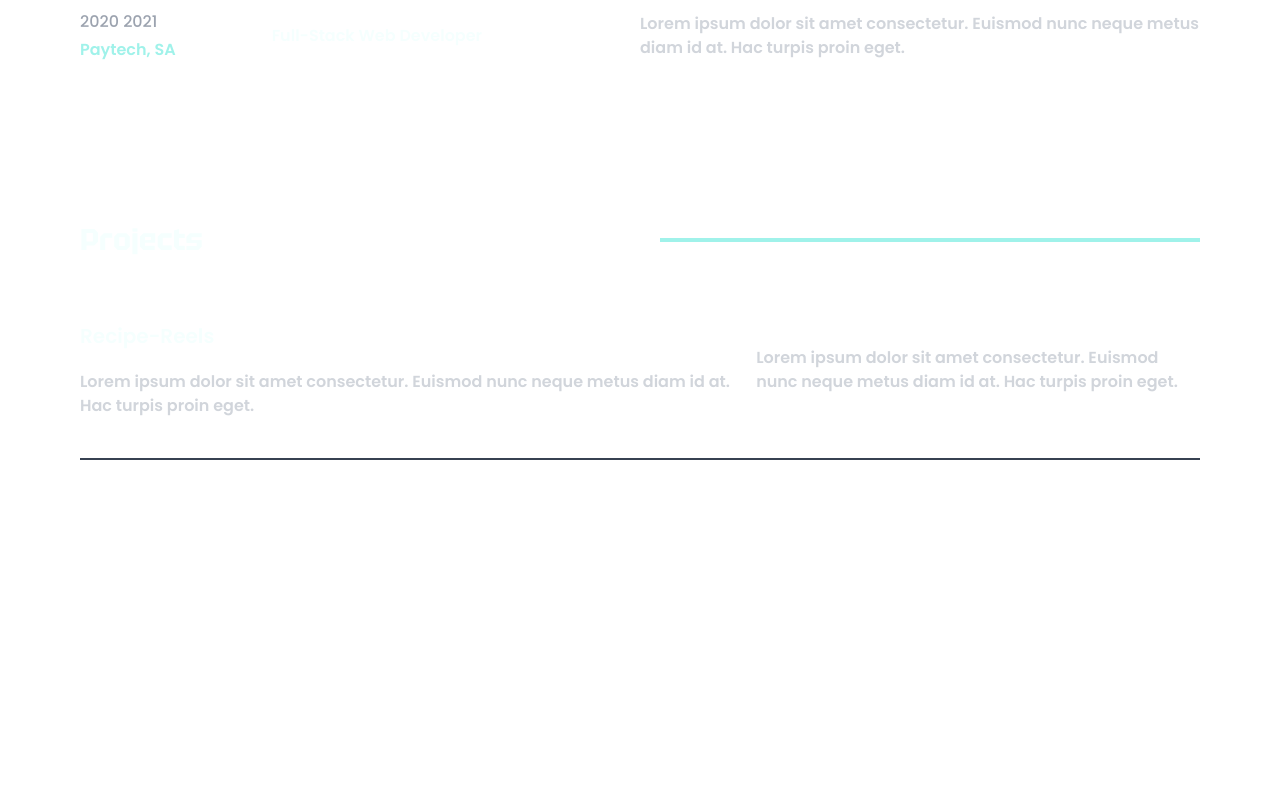
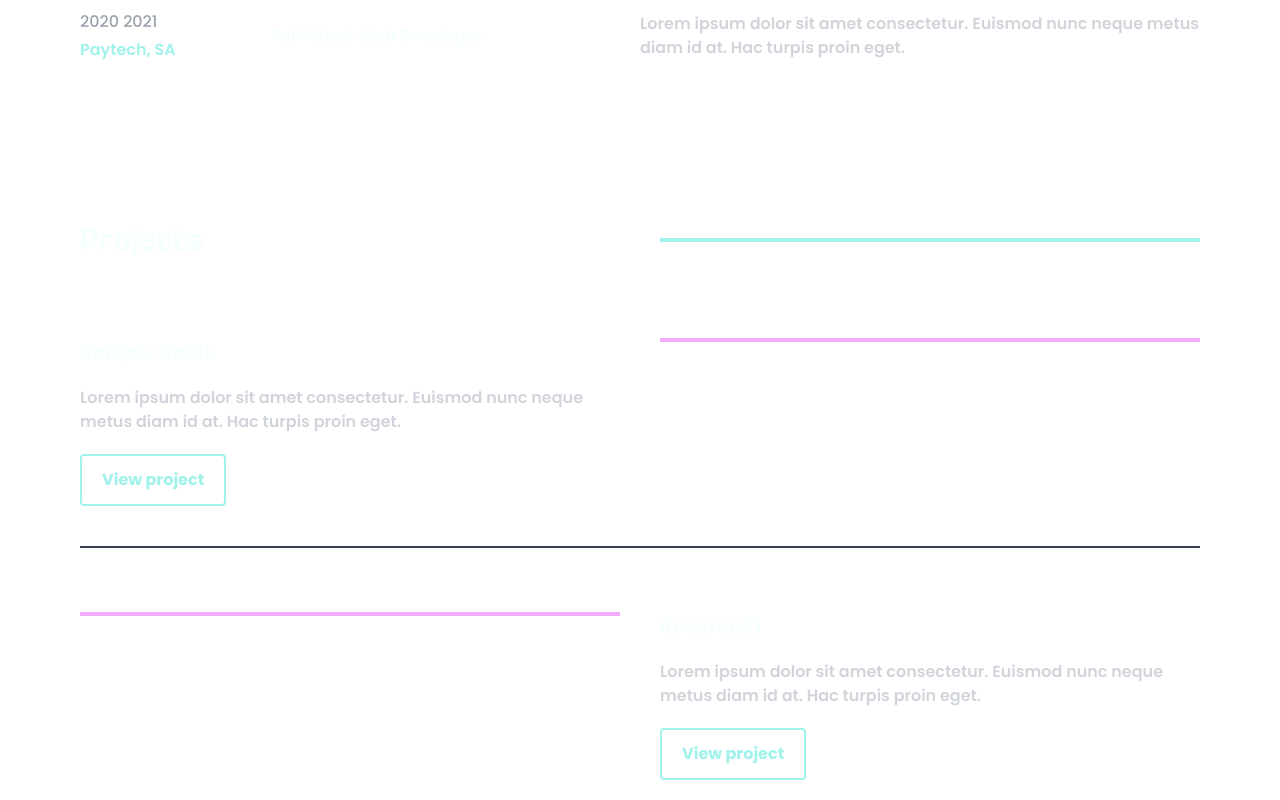
Before and after one commit to tadeumelembe/portfolio, a Next.js app: page / in a window 1280 px wide. Shown: the part 1541-2341 px from the top of the page. Before the commit the page ends 2041 px from the top, so only its background shows below. Built offline with nearby package versions, Linux system fonts and the light colour scheme.

Commit message:
Adjustments

```diff
--- a/src/app/page.tsx
+++ b/src/app/page.tsx
@@ -15,7 +15,7 @@ export default function Home() {
 
       <Header />
 
-      <div className={`${responsivePadding + ' '+ maxWidthContent}`}>
+      <div className="px-10 md:px-20 [1330px]:px-0 max-w-[1366px] mx-auto">
 
         <Welcome />
 
@@ -23,15 +23,15 @@ export default function Home() {
 
         <Experience />
 
-        <Projects />
-
       </div>
 
+      <Projects />
+
       <button
-      className='bg-green-water sticky rounded-full w-14 h-14 md:hidden float-right bottom-10 right-10'
+        className='bg-green-water sticky rounded-full w-14 h-14 md:hidden float-right bottom-10 right-10'
       >
         Veol
-        </button>
+      </button>
 
     </main>
   )
--- a/src/components/About.tsx
+++ b/src/components/About.tsx
@@ -1,6 +1,7 @@
 'use client'
 import localFont from "next/font/local";
 import Title from "./TitleComponent";
+import { maxWidthContent } from "@/utils/constants";
 
 const tektur = localFont({ src: '../../public/fonts/Tektur-VariableFont_wdth,wght.ttf' })
 
@@ -9,7 +10,7 @@ const yearsOfExperience = currentYear - 2021
 
 export default function About() {
     return (
-        <div id="about" className={`text-lg`}>
+        <div id="about" className={`text-lg ${maxWidthContent}`}>
           <Title title="About" />
             <div className="lg:flex flex-row justify-between gap-10 mt-4 items-start">
                 <div className="lg:w-1/2 md:pr-20">
--- a/src/components/Experience.tsx
+++ b/src/components/Experience.tsx
@@ -1,5 +1,5 @@
 'use client'
-import { userData } from "@/utils/constants";
+import { maxWidthContent, userData } from "@/utils/constants";
 import localFont from "next/font/local";
 import Title from "./TitleComponent";
 import BorderSeparetor from "./BorderSeparator";
@@ -11,7 +11,7 @@ const yearsOfExperience = currentYear - 2021
 
 export default function Experience() {
     return (
-        <div>
+        <div id="experience" className={`${maxWidthContent}`}>
 
             <Title title="Experience" />
 
--- a/src/components/Header.tsx
+++ b/src/components/Header.tsx
@@ -20,7 +20,9 @@ export default function Header() {
                     }}
                     className=" mx-auto md:mx-0"
                 >
+                    <a href="#home">
                     <Image src="/logo.svg" alt="logo" width={45} height={45} />
+                    </a>
                 </motion.div>
 
                 <motion.nav
@@ -32,8 +34,8 @@ export default function Header() {
                     className="md:flex flex-row gap-7 items-center hidden">
                     <ul className={`flex flex-row gap-7 text-lg font-medium tracking-wide ${tektur.className}`}>
                         <li className={`${navLinkHover}`}><a href="#about">About</a></li>
-                        <li className={`${navLinkHover}`}><a href="#about">Experience</a></li>
-                        <li className={`${navLinkHover}`}><a href="#about">Projects</a></li>
+                        <li className={`${navLinkHover}`}><a href="#experience">Experience</a></li>
+                        <li className={`${navLinkHover}`}><a href="#projects">Projects</a></li>
                     </ul>
                     <button className=" bg-green-water py-3 px-5 rounded text-black font-bold">{`Let's talk`}</button>
 
--- a/src/components/Projects.tsx
+++ b/src/components/Projects.tsx
@@ -1,5 +1,5 @@
 'use client'
-import { userData } from "@/utils/constants";
+import { maxWidthContent, userData } from "@/utils/constants";
 import localFont from "next/font/local";
 import Title from "./TitleComponent";
 import BorderSeparetor from "./BorderSeparator";
@@ -11,36 +11,49 @@ const yearsOfExperience = currentYear - 2021
 
 export default function Projects() {
     return (
-        <div>
-
+        <div id="projects" className="max-w-[1366px] mx-auto">
+            <div className="px-10 md:px-20">
                 <Title title="Projects" />
 
+            </div>
+
+            <div className="mt-20">
+
                 {userData.projects.map((element, index) => {
+                    let paddingSide = 'sm:pl-10 md:pl-20 lg:pr-20'
+                    let reverseFlex = 'sm:flex flex-row'
+                    if (index % 2 !== 0) {
+                        paddingSide = 'pr-10 md:pr-20 lg:pl-20'
+                        reverseFlex = 'sm:flex flex-row-reverse'
+
+                    }
+
                     return (
-                    <>
-                        <div key={index} className="flex flex-row justify-between gap-5 mt-16 items-center">
+                        <div className={`${paddingSide} px-10 sm:px-0`}>
+                            <div key={index} className={`${reverseFlex} justify-between gap-10 mt-16 items-start`}>
 
-                            <div className="">
+                                <div className="sm:w-1/2">
                                     <h6 className="font-semibold text-xl">{element.name}</h6>
                                     <p className="font-semibold text-gray-300 mt-5">
                                         Lorem ipsum dolor sit amet consectetur. Euismod nunc neque metus diam id at. Hac turpis proin eget.
                                     </p>
+                                    <button className=" bg-transparent py-3 px-5 mt-5 rounded text-green-water border-2 border-green-water font-bold">{`View project`}</button>
+
                                 </div>
 
-                            <div className="w-1/2">
-                                <p className="font-semibold text-gray-300">
-                                    Lorem ipsum dolor sit amet consectetur. Euismod nunc neque metus diam id at. Hac turpis proin eget.
-                                </p>
+                                <div className="sm:w-1/2 mt-8 sm:mt-0">
+                                    <div className=" border-2 border-fuchsia-300 w-full h-auto"></div>
                                 </div>
 
                             </div>
                             {(index < userData.experiemce.length - 1) &&
                                 <BorderSeparetor />
                             }
-                    </>
+                        </div>
                     )
 
                 })}
             </div>
+        </div>
     )
 }
--- a/src/components/Welcome.tsx
+++ b/src/components/Welcome.tsx
@@ -3,12 +3,13 @@ import Image from "next/image";
 import { motion } from "framer-motion";
 import localFont from "next/font/local";
 import { SocialIcon } from 'react-social-icons';
+import { maxWidthContent } from "@/utils/constants";
 
 const tektur = localFont({ src: '../../public/fonts/Tektur-VariableFont_wdth,wght.ttf' })
 
 export default function Welcome() {
     return (
-        <div id="Home" className="md:flex flex-row justify-between items-center mt-16 sm:mt-30 max-w-7xl mx-auto ">
+        <div id="home" className={`md:flex flex-row justify-between items-center mt-16 sm:mt-30`}>
             <motion.div
                 initial={{ x: -100, opacity: 0 }}
                 animate={{ x: 0, opacity: 1 }}
--- a/src/utils/constants.tsx
+++ b/src/utils/constants.tsx
@@ -1,5 +1,5 @@
 export const responsivePadding = 'px-10 xl:px-20 [1330px]:px-0'
-export const maxWidthContent = 'max-w-7xl mx-auto'
+export const maxWidthContent = `max-w-7xl mx-auto`
 export const userData = {
     "first_name": 'Tadeu',
     "last_name": "Melembe",
@@ -25,6 +25,10 @@ export const userData = {
         {
             "name": "Recipe-Reels",
             "description": ""
+        },
+        {
+            "name": "Reservajá",
+            "description": ""
         }
     ]
 }
```
Lines whose indentation alone changed are shown as unchanged.
